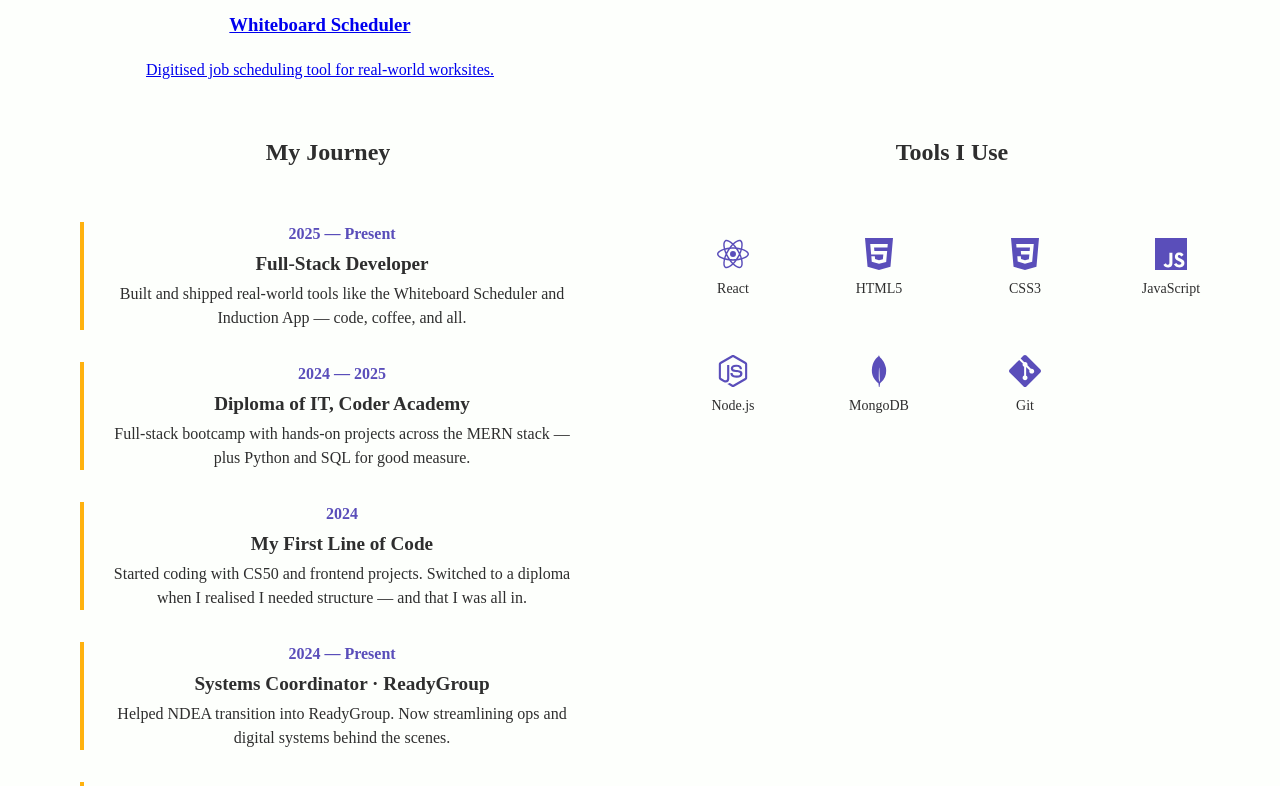
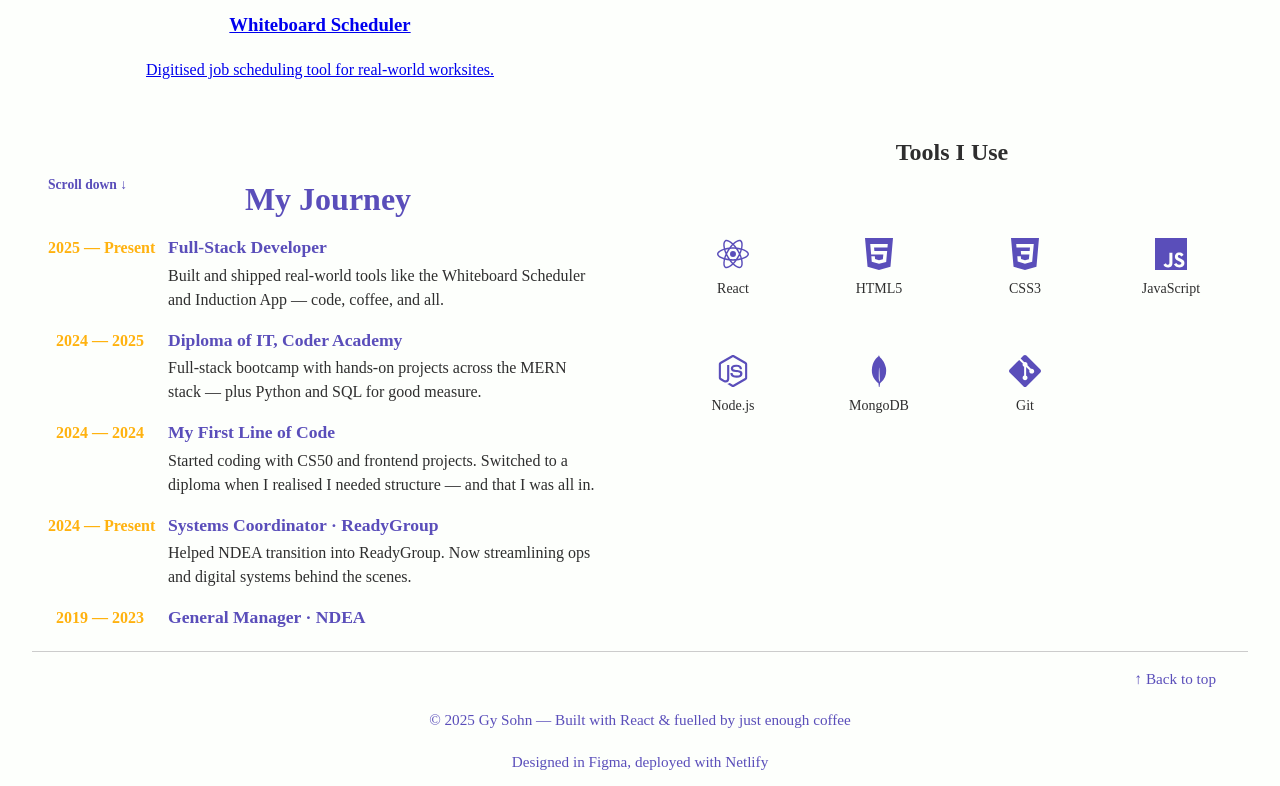
Before and after one commit to gysagsohn/my-portfolio-v2, a React (Vite) app: page / in a window 1280 px wide. Shown: the part 1560-2346 px from the top of the page. Built offline with nearby package versions, Linux system fonts and the light colour scheme; no server answers.

Commit message:
💡 Update Timeline UI: aligned scroll text, removed fade effect, improved layout

```diff
--- a/src/Data/timelineData.js
+++ b/src/Data/timelineData.js
@@ -12,7 +12,7 @@ const timeline = [
       "Full-stack bootcamp with hands-on projects across the MERN stack — plus Python and SQL for good measure.",
   },
   {
-    year: "2024",
+    year: "2024 — 2024",
     title: "My First Line of Code",
     description:
       "Started coding with CS50 and frontend projects. Switched to a diploma when I realised I needed structure — and that I was all in.",
--- a/src/components/Timeline.jsx
+++ b/src/components/Timeline.jsx
@@ -1,19 +1,67 @@
-import timeline from '../data/timelineData';
+import { useEffect, useRef, useState } from 'react';
+import timelineData from '../Data/timelineData';
 import '../styles/TimelineItem.css';
+import TimelineItem from './ui/TimelineItem';
 
 function Timeline() {
+  const scrollRef = useRef(null);
+  const [atTop, setAtTop] = useState(true);
+  const [atBottom, setAtBottom] = useState(false);
+
+  // Scroll position check
+  const checkScroll = () => {
+    const el = scrollRef.current;
+    if (!el) return;
+
+    setAtTop(el.scrollTop === 0);
+    setAtBottom(el.scrollTop + el.clientHeight >= el.scrollHeight - 1);
+  };
+
+  useEffect(() => {
+    const el = scrollRef.current;
+    if (!el) return;
+
+    checkScroll(); // Initial state
+    el.addEventListener('scroll', checkScroll);
+    return () => el.removeEventListener('scroll', checkScroll);
+  }, []);
+
+  const scrollToTop = () => {
+    scrollRef.current?.scrollTo({ top: 0, behavior: 'smooth' });
+  };
+
+  const scrollToBottom = () => {
+    scrollRef.current?.scrollTo({ top: scrollRef.current.scrollHeight, behavior: 'smooth' });
+  };
+
   return (
-    <section className="timeline">
-      {timeline.map((item, index) => (
-        <div key={index} className="timeline-item">
-          <div className="timeline-year">{item.year}</div>
-          <div className="timeline-content">
-            <h3>{item.title}</h3>
-            <p>{item.description}</p>
-          </div>
-        </div>
-      ))}
-    </section>
+    <div className="timeline-wrapper">
+      <h2 className="timeline-heading">My Journey</h2>
+
+      {!atTop && (
+        <span className="scroll-up-text" onClick={scrollToTop}>
+          Scroll up ↑
+        </span>
+      )}
+
+      {!atBottom && (
+        <span className="scroll-down-text" onClick={scrollToBottom}>
+          Scroll down ↓
+        </span>
+      )}
+
+      <div className="timeline-scroll" ref={scrollRef}>
+        {timelineData.map((entry, index) => (
+          <TimelineItem
+            key={index}
+            year={entry.year}
+            title={entry.title}
+            description={entry.description}
+          />
+        ))}
+        {!atBottom && <div className="timeline-fade-bottom" />}
+      </div>
+    </div>
   );
 }
 
--- a/src/components/ui/TimelineItem.jsx
+++ b/src/components/ui/TimelineItem.jsx
@@ -3,9 +3,11 @@ import '../../styles/TimelineItem.css';
 function TimelineItem({ year, title, description }) {
   return (
     <div className="timeline-item">
-      <h4>{year}</h4>
-      <h5>{title}</h5>
-      <p>{description}</p>
+      <div className="timeline-year">{year}</div>
+      <div className="timeline-content">
+        <div className="timeline-title">{title}</div>
+        <div className="timeline-description">{description}</div>
+      </div>
     </div>
   );
 }
--- a/src/pages/Home.jsx
+++ b/src/pages/Home.jsx
@@ -95,7 +95,7 @@ function Home() {
       {/* Skills + Timeline Row */}
       <section className="row skills-timeline-row">
         <div className="timeline-section">
-          <h2>My Journey</h2>
+          <h2 className="timeline-heading"> </h2>
           <Timeline />
         </div>
 
--- a/src/styles/Home.css
+++ b/src/styles/Home.css
@@ -144,3 +144,7 @@
 .timeline-section {
   padding: var(--space-md);
 }
+
+.timeline-wrapper {
+  max-width: 100%;
+}
--- a/src/styles/TimeLineItem.css
+++ b/src/styles/TimeLineItem.css
@@ -1,29 +1,105 @@
-.timeline {
-  display: flex;
-  flex-direction: column;
-  gap: 2rem;
-  padding: 2rem;
-}
-
-.timeline-item {
-  border-left: 4px solid var(--accent-button);
-  padding-left: 1.5rem;
+/* Timeline Container */
+.timeline-wrapper {
+  max-width: 100%;
   position: relative;
 }
 
+/* Sticky Heading */
+.timeline-heading {
+  font-size: 2rem;
+  color: var(--text-secondary);
+  margin-bottom: var(--space-xs);
+  position: sticky;
+  top: 0;
+  background: var(--background-colour);
+  z-index: 2;
+  padding-bottom: var(--space-sm);
+}
+
+/* Scrollable Container */
+.timeline-scroll {
+  position: relative;
+  max-height: 400px;
+  overflow-y: auto;
+  padding-right: var(--space-sm);
+  scrollbar-width: none; /* Firefox */
+}
+
+.timeline-scroll::-webkit-scrollbar {
+  display: none; /* Chrome/Safari */
+}
+
+/* Timeline Item Layout */
+.timeline-item {
+  display: flex;
+  align-items: flex-start;
+  gap: var(--space-md);
+  margin-bottom: var(--space-md);
+}
+
+/* Year (Left Column) */
 .timeline-year {
   font-weight: bold;
-  color: var(--text-secondary);
-  margin-bottom: 0.25rem;
+  width: 13ch;
+  color: var(--accent-button); /* Amber Gold */
+  font-size: 1rem;
+  line-height: 1.4;
+  white-space: nowrap;
+  flex-shrink: 0;
+  padding-top: 2px;
 }
 
-.timeline-content h3 {
-  margin: 0.2rem 0;
-  font-size: 1.2rem;
+/* Content (Right Column) */
+.timeline-content {
+  display: flex;
+  flex-direction: column;
+  text-align: left;
+  gap: var(--space-xs);
 }
 
-.timeline-content p {
-  margin: 0;
+/* Title */
+.timeline-title {
+  font-weight: bold;
+  color: var(--text-secondary); /* Indigo */
+  font-size: 1.1rem;
+  line-height: 1.4;
+}
+
+/* Description */
+.timeline-description {
   font-size: 1rem;
+  line-height: 1.5;
   color: var(--text-primary);
 }
+
+/* Scroll Text Links */
+.scroll-up-text,
+.scroll-down-text {
+  position: absolute;
+  font-size: 0.85rem;
+  font-weight: bold;
+  color: var(--text-secondary);
+  cursor: pointer;
+  text-decoration: none;
+  transition: all 0.2s ease-in-out;
+  z-index: 3;
+}
+
+/* Scroll Up = bottom left */
+.scroll-up-text {
+  bottom: -16px;
+  left: 0;
+}
+
+/* Scroll Down = top right */
+.scroll-down-text {
+  top: 0;
+  left: 0;
+}
+
+/* Hover Interaction */
+.scroll-up-text:hover,
+.scroll-down-text:hover {
+  color: var(--accent-button);
+  transform: scale(1.05);
+}
```
